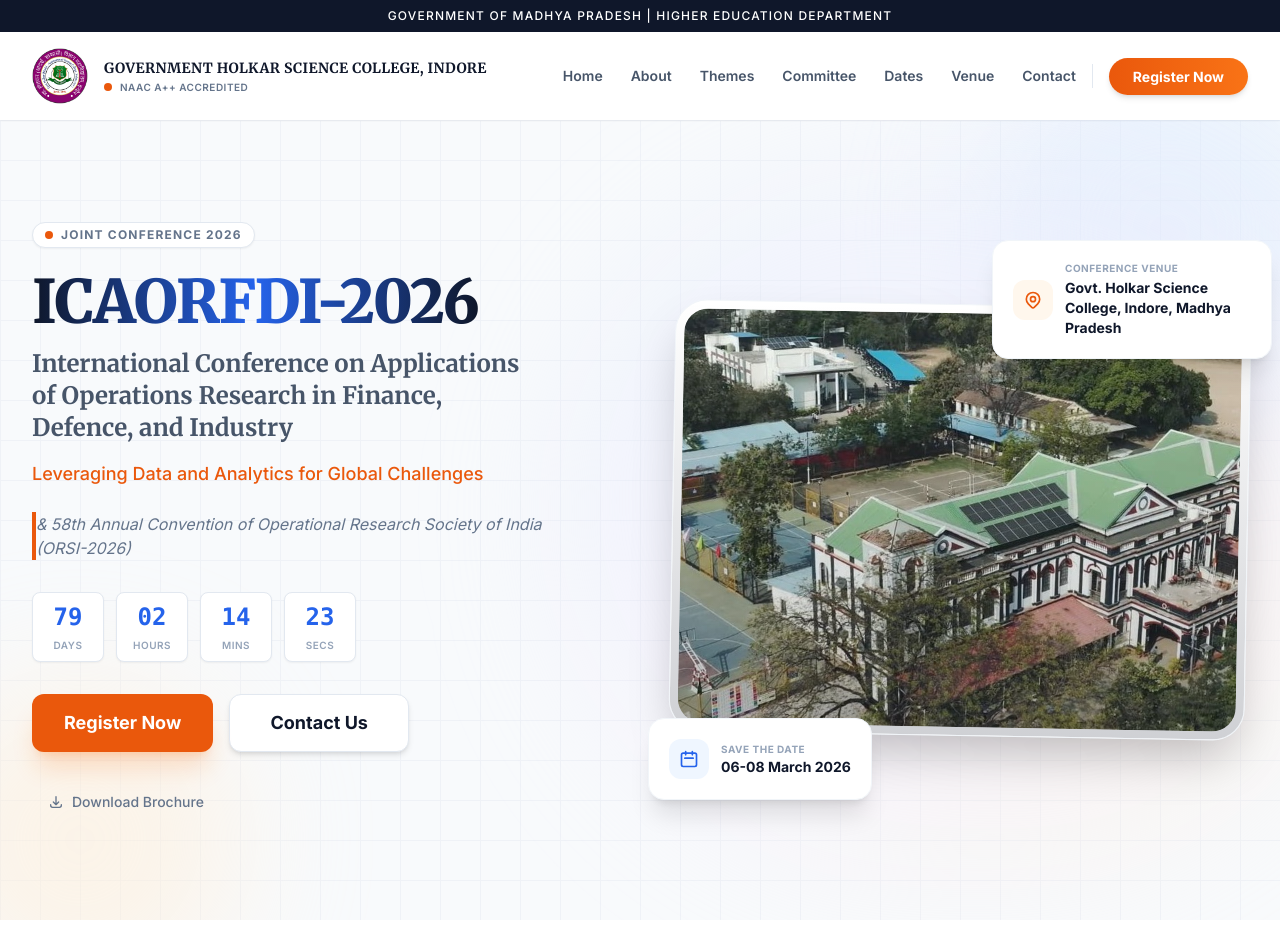
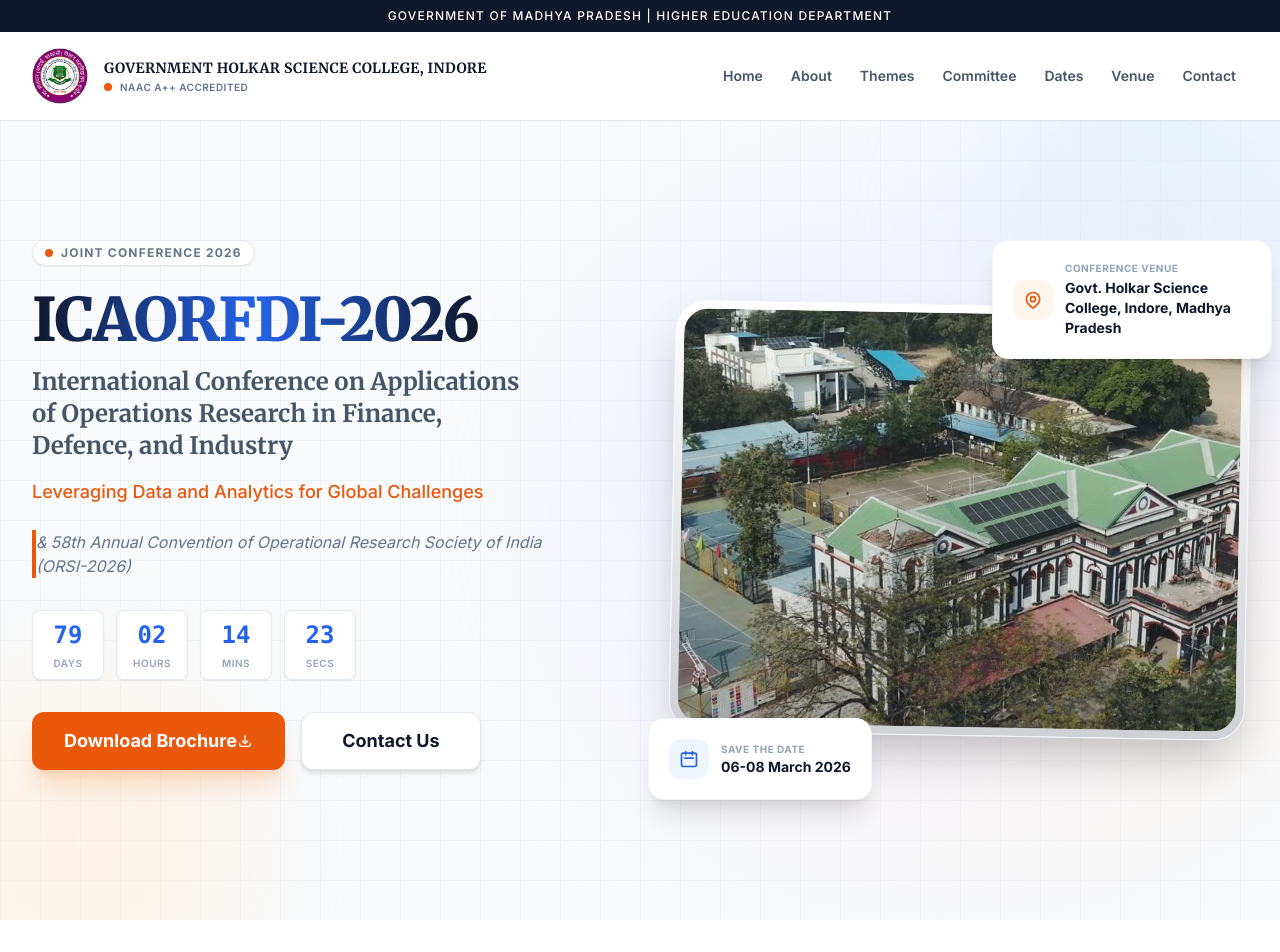
Before and after one commit to vikrantwiz02/ORSI-Conference-2025, a React (Vite) app: page / in a window 1280 px wide. Shown: the top 952 px of the page. Built offline with nearby package versions, Linux system fonts and the light colour scheme.

Commit message:
fix(Footer): update copyright year dynamically and improve registration button functionality in Hero component

```diff
--- a/components/CommitteeSection.tsx
+++ b/components/CommitteeSection.tsx
@@ -4,7 +4,6 @@
 const CommitteeSection: React.FC = () => {
   const [showAllAdvisory, setShowAllAdvisory] = useState(false);
 
-  // Show first 9 members by default to keep the UI clean
   const displayedAdvisory = showAllAdvisory ? ADVISORY_COMMITTEE : ADVISORY_COMMITTEE.slice(0, 9);
 
   return (
--- a/components/Footer.tsx
+++ b/components/Footer.tsx
@@ -81,7 +81,7 @@
         </div>
 
         <div className="border-t border-slate-800 mt-16 pt-8 flex flex-col md:flex-row justify-between items-center text-sm text-slate-500">
-            <p>© 2026 Govt. Holkar Science College. All rights reserved.</p>
+            <p>© {new Date().getFullYear()} Govt. Holkar Science College. All rights reserved.</p>
             <div className="flex gap-6 mt-4 md:mt-0">
                 <button
                   onClick={() => onNavigate?.('privacy')}
--- a/components/Hero.tsx
+++ b/components/Hero.tsx
@@ -98,22 +98,14 @@
 
                     <div className="flex flex-wrap justify-center lg:justify-start gap-4 mb-8">
                          {/* Updated Registration Button with better responsiveness */}
-                         <a href="#register" className="bg-govt-accent hover:bg-orange-700 text-white px-8 py-3.5 rounded-xl font-bold text-lg shadow-xl shadow-orange-500/20 transition-all transform hover:-translate-y-1 hover:scale-105 text-center w-full sm:w-auto sm:min-w-[180px] flex items-center justify-center">
-                            Register Now
+                         <a href="/Brochure.pdf" download="ICAORFDI-2026-Brochure.pdf" className="bg-govt-accent hover:bg-orange-700 text-white px-8 py-3.5 rounded-xl font-bold text-lg shadow-xl shadow-orange-500/20 transition-all transform hover:-translate-y-1 hover:scale-105 text-center w-full sm:w-auto sm:min-w-[180px] flex items-center justify-center">
+                            Download Brochure <svg xmlns="http://www.w3.org/2000/svg" className="h-4 w-4" fill="none" viewBox="0 0 24 24" stroke="currentColor">
+                                <path strokeLinecap="round" strokeLinejoin="round" strokeWidth={2} d="M4 16v1a3 3 0 003 3h10a3 3 0 003-3v-1m-4-4l-4 4m0 0l-4-4m4 4V4" />
+                            </svg>
                          </a>
                          <a href="#contact" className="bg-white hover:bg-slate-50 text-govt-navy border border-slate-200 px-8 py-3.5 rounded-xl font-bold text-lg shadow-md transition-all hover:border-govt-blue w-full sm:w-auto sm:min-w-[180px] text-center">
                             Contact Us
                          </a>
-                    </div>
-
-                    {/* Secondary Download Button */}
-                    <div className="flex justify-center lg:justify-start">
-                        <a href="/Brochure.pdf" download="ICAORFDI-2026-Brochure.pdf" className="inline-flex items-center gap-2 text-slate-500 hover:text-govt-blue font-medium text-sm transition-colors group px-4 py-2 rounded-lg hover:bg-blue-50">
-                            <svg xmlns="http://www.w3.org/2000/svg" className="h-4 w-4" fill="none" viewBox="0 0 24 24" stroke="currentColor">
-                                <path strokeLinecap="round" strokeLinejoin="round" strokeWidth={2} d="M4 16v1a3 3 0 003 3h10a3 3 0 003-3v-1m-4-4l-4 4m0 0l-4-4m4 4V4" />
-                            </svg>
-                            Download Brochure
-                        </a>
                     </div>
                 </div>
 
--- a/components/Navbar.tsx
+++ b/components/Navbar.tsx
@@ -107,7 +107,7 @@
                   {item.label}
                 </a>
               ))}
-              <div className="pl-4 ml-2 border-l border-slate-200">
+              {/* <div className="pl-4 ml-2 border-l border-slate-200">
                   <a
                     href="#register"
                     onClick={(e) => handleNavClick(e, '#register')}
@@ -115,7 +115,7 @@
                   >
                       Register Now
                   </a>
-              </div>
+              </div> */}
             </nav>
 
             {/* Mobile Menu Button */}
@@ -149,13 +149,13 @@
                 {item.label}
               </a>
             ))}
-             <a
+             {/* <a
                 href="#register"
                 onClick={(e) => handleNavClick(e, '#register')}
                 className="block text-center bg-govt-accent text-white px-4 py-3 rounded-xl text-base font-bold mt-4 shadow-md mx-4 cursor-pointer"
               >
                 Register Now
-              </a>
+              </a> */}
           </div>
         </div>
       </header>
```
